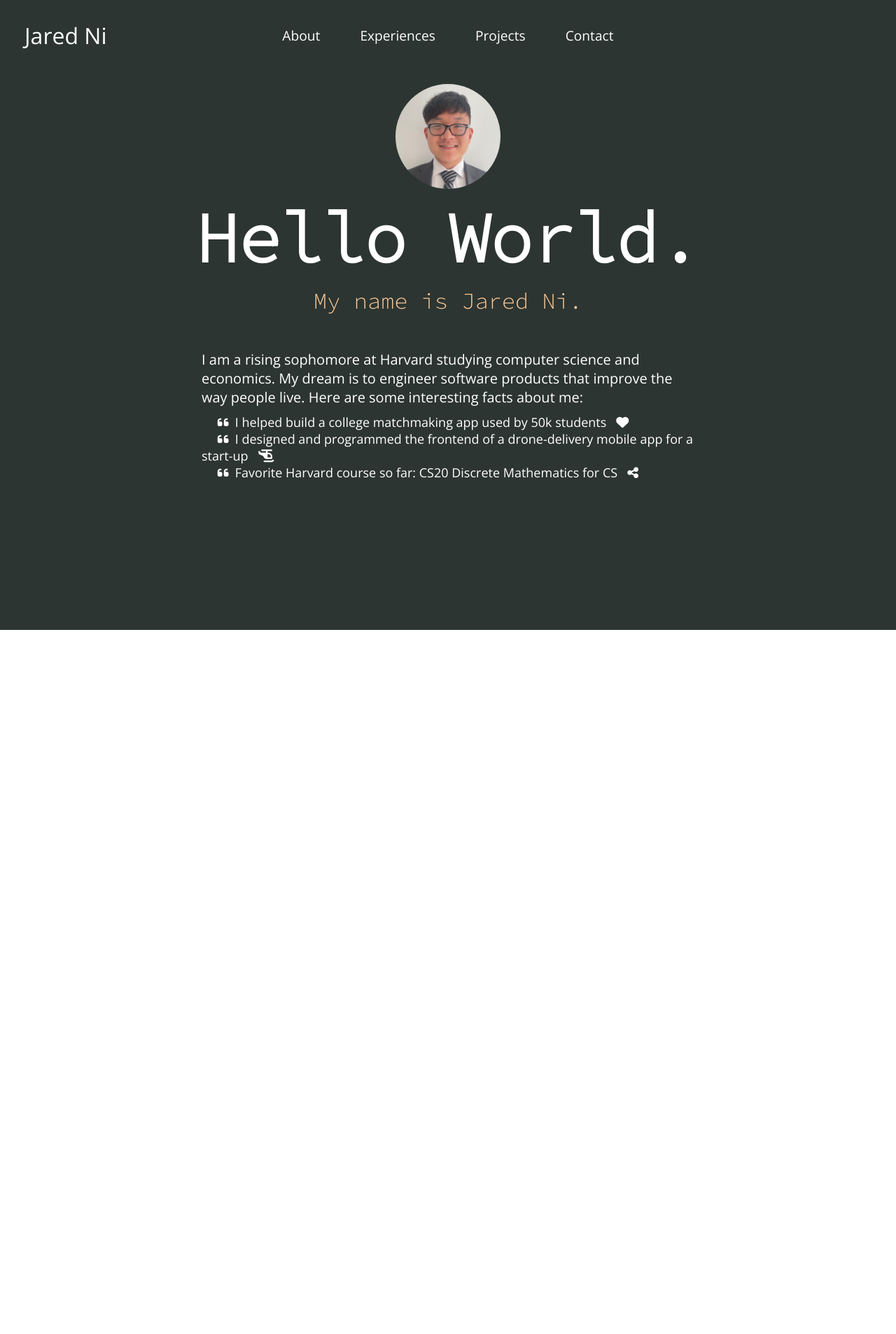
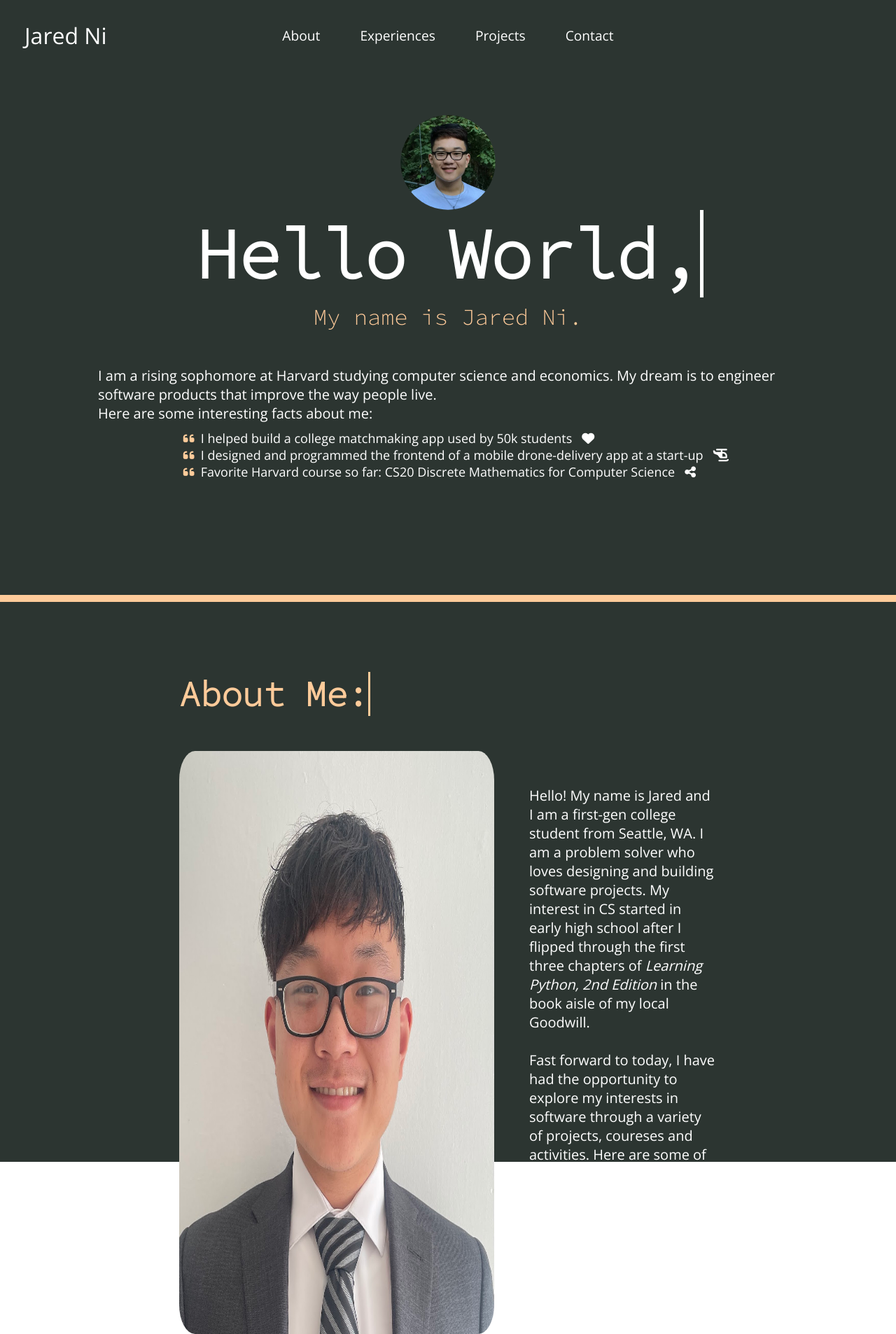
Before and after one commit to jared-ni/personal-website, a React (Create React App) app: page / in a window 1280 px wide. Shown: the whole page at 70% size. Before the commit the page ends 900 px from the top, so only its background shows below. Built offline with nearby package versions, Linux system fonts and the light colour scheme.

Commit message:
finish basics of about me page

```diff
--- /dev/null
+++ b/src/components/AboutMe.css
@@ -0,0 +1,106 @@
+    .about-container {
+      height: 100vh;
+      width: 100vw;
+      display: flex;
+      flex-direction: column;
+      align-items: center;
+      background-color: #2c3531;
+      object-fit: contain;
+    }
+
+    .about-center-container {
+        height: 100vh;
+        width: 60%;
+        max-width: 1100px;
+        align-items: left;
+        margin-top: 100px;
+    }
+
+    .aboutMe-h1 {
+      margin-top: 0px;
+      font-family: 'Source Code Pro', monospace;
+      color: #ffcb9a;
+      font-size: 50px;
+      position: relative;
+      width: max-content;
+      z-index: 10;
+    }
+    .aboutMe-h1::before,
+    .aboutMe-h1::after {
+      content: '';
+      position: absolute;
+      top: 0;
+      right: 0;
+      bottom: 0;
+      left: 0;
+    }
+    .aboutMe-h1::before {
+      background: var(--background-color);
+      animation: typewriter var(--typewriter-speed) steps(9) forwards;
+    }
+    .aboutMe-h1::after {
+      width: 0.05em;
+      background: #ffcb9a;
+      animation:
+        typewriter var(--typewriter-speed) steps(12) forwards,
+        blink 1s step-start infinite;
+    }
+
+
+    .aboutMeImage {
+      width: 450px;
+      border-radius: 5%;
+      animation: intro 0.8s ease-out;;
+      z-index: 50;
+      flex: 1;
+
+    }
+
+    .about-content {
+      display: flex;
+      flex-direction: row;
+      margin-top: 50px;
+    }
+    .aboutMe-p {
+      flex: 2;
+      margin-left: 50px;
+      color: #fff;
+      font-family: 'Open Sans', sans-serif;
+      width: 60%;
+      max-width: 850px;
+      font-size: 20px;
+      margin-top: 50px;
+      opacity: 0;
+      animation: appear 2s 3.5s forwards;
+    }
+
+
+
+
+
+    @media screen and (max-width: 950px) {
+      .heroImage {
+        margin-top: -200px;
+      }
+      h1 {
+        font-size: 50px;
+        margin-top: 50px;
+      }
+      p {
+        font-size: 30px;
+      }
+    }
+
+    @media screen and (max-width: 400px) {
+      .heroImage {
+        width: 30vw;
+        margin-top: -300px;
+      }
+      h1 {
+        font-size: 10vw;
+        margin-top: 50px;
+      }
+      p {
+        font-size: 5vw;
+      }
+    }
--- /dev/null
+++ b/src/components/AboutMe.js
@@ -0,0 +1,39 @@
+import React from 'react'
+import '../App.css';
+import { Button } from './Button';
+import './AboutMe.css';
+
+function AboutMe() {
+  return (
+    <div className='about-container'>
+        <div className='about-center-container'>
+            <h1 className='aboutMe-h1'>About Me: </h1>
+            <div className='about-content'>
+                <img className="aboutMeImage" src={process.env.PUBLIC_URL + '/images/jared_formal.jpeg'} />
+                <p className='aboutMe-p'>
+                    Hello! My name is Jared and I am a first-gen college student from Seattle, WA.
+                    I am a problem solver who loves designing and building software projects. My interest
+                    in CS started in early high school after I flipped through the first three chapters of
+                    <i> Learning Python, 2nd Edition</i> in the book aisle of my local Goodwill.
+                    <br/><br/>
+                    Fast forward to today, I have had the opportunity to explore my interests in software
+                    through a variety of projects, coureses and activities. Here are some of the technologies
+                    that I've been working with recently:
+                    <br />
+                    <br /> &emsp; <i class="fa-solid fa-angle-right"></i> &nbsp; Java &nbsp; (Spring Framework)
+                    &emsp; &emsp; <i class="fa-solid fa-angle-right"></i> &nbsp; Python
+                    <br /> &emsp; <i class="fa-solid fa-angle-right"></i> &nbsp; JavaScript &nbsp; (React.js) &emsp;&nbsp;&nbsp;&nbsp;&thinsp;
+                    &emsp; &emsp; <i class="fa-solid fa-angle-right"></i> &nbsp; Node.js
+                    <br /> &emsp; <i class="fa-solid fa-angle-right"></i> &nbsp; MySQL &emsp;&emsp;&emsp;&emsp;&emsp;&emsp;&nbsp;&nbsp;&nbsp;&nbsp;&nbsp;&thinsp;&nbsp;&thinsp;
+                    &emsp; &emsp; <i class="fa-solid fa-angle-right"></i> &nbsp; Firebase
+
+                </p>
+            </div>
+
+        </div>
+    </div>
+
+  )
+}
+
+export default AboutMe
--- a/src/components/HeroSection.css
+++ b/src/components/HeroSection.css
@@ -1,10 +1,10 @@
 :root {
   --background-color: #2c3531;
-  --typewriter-speed: 2s;
+  --typewriter-speed: 1s;
 }
 
   .hero-container {
-    height: 100vh;
+    height: 95vh;
     width: 100vw;
     display: flex;
     flex-direction: column;
@@ -12,6 +12,15 @@
     align-items: center;
     background-color: #2c3531;
     object-fit: contain;
+    border-bottom: 10px solid #ffcb9a;
+  }
+  .hero-center-container {
+    max-width: 1000px;
+    width: 90%;
+    justify-content: center;
+    display: flex;
+    flex-direction: column;
+    align-items: center;
   }
 
   h1 {
@@ -62,7 +71,6 @@
     font-size: 32px;
     font-family: 'source code pro', monospace;
     position: relative;
-    width: max-content;
     z-index: 10;
   }
   p::before,
@@ -91,21 +99,24 @@
   .pp {
     color: #fff;
     font-family: 'Open Sans', sans-serif;
-    width: 55%;
     font-size: 20px;
     margin-top: 50px;
     opacity: 0;
+    width:fit-content;
     animation: appear 2s 3.5s forwards;
   }
   .pp-points {
     color: #fff;
+    width: fit-content;
     font-family: 'Open Sans', sans-serif;
-    width: 55%;
     margin-top: 10px;
     font-size: 18px;
 
     opacity: 0;
     animation: appear 2s 3.5s forwards;
+  }
+  .quote {
+    color: #ffcb9a;
   }
 
 
@@ -123,19 +134,31 @@
       opacity: 1;
     }
   }
+
+  @keyframes jump {
+    to {
+      padding-bottom: 10px;
+    }
+  }
   .heroImage {
     width: 150px;
-    margin-top: -200px;
+    margin-top: -100px;
     clip-path: circle();
     vertical-align: bottom;
     animation: intro 0.8s ease-out;;
     z-index: 50;
+    position: relative;
+    top: 0;
+    transition: top ease 0.5s;
+  }
+  .heroImage:hover {
+    top: -10px;
   }
 
 
   @media screen and (max-width: 950px) {
     .heroImage {
-      margin-top: -200px;
+      margin-top: 0px;
     }
     h1 {
       font-size: 50px;
--- a/src/components/HeroSection.js
+++ b/src/components/HeroSection.js
@@ -6,23 +6,25 @@ import './HeroSection.css';
 function HeroSection() {
   return (
     <div className='hero-container'>
-        <img className="heroImage" src={process.env.PUBLIC_URL + '/images/jared_formal.jpeg'} />
+        <div className='hero-center-container'>
+        <img className="heroImage" src={process.env.PUBLIC_URL + '/images/bridge.JPG'} />
 
-        <h1>Hello World.</h1>
+        <h1>Hello World,</h1>
         <p>My name is Jared Ni.</p>
         <div className="pp">I am a rising sophomore at Harvard studying computer science and economics.
             My dream is to engineer software products that improve the way people live.
-            Here are some interesting facts about me:
+            <br/> Here are some interesting facts about me:
         </div>
         <div className="pp-points">
-            &emsp; <i class="fa-solid fa-quote-left"></i>
+            &emsp; <i class="fa-solid fa-quote-left quote"></i>
                 &nbsp; I helped build a college matchmaking app used by 50k students
                 &nbsp; <i class="fa-solid fa-heart"></i>
-            <br /> &emsp; <i class="fa-solid fa-quote-left"></i>
-                &nbsp; I designed and programmed the frontend of a drone-delivery mobile app for a start-up
+            <br /> &emsp; <i class="fa-solid fa-quote-left quote"></i>
+                &nbsp; I designed and programmed the frontend of a mobile drone-delivery app at a start-up
                 &nbsp; <i class="fa-solid fa-helicopter"></i>
-            <br /> &emsp; <i class="fa-solid fa-quote-left"></i>
-                &nbsp; Favorite Harvard course so far: CS20 Discrete Mathematics for CS &nbsp; <i class="fa-solid fa-share-nodes"></i>
+            <br /> &emsp; <i class="fa-solid fa-quote-left quote"></i>
+                &nbsp; Favorite Harvard course so far: CS20 Discrete Mathematics for Computer Science &nbsp; <i class="fa-solid fa-share-nodes"></i>
+        </div>
         </div>
     </div>
 
--- a/src/components/pages/Home.js
+++ b/src/components/pages/Home.js
@@ -1,4 +1,5 @@
 import '../../App.css';
+import AboutMe from '../AboutMe';
 import HeroSection from '../HeroSection';
 
 function Home () {
@@ -6,6 +7,7 @@ function Home () {
         <>
             <div className="home-container">
                 <HeroSection />
+                <AboutMe />
             </div>
         </>
     )
```
Also changed, not shown: public/images/bridge.JPG.
